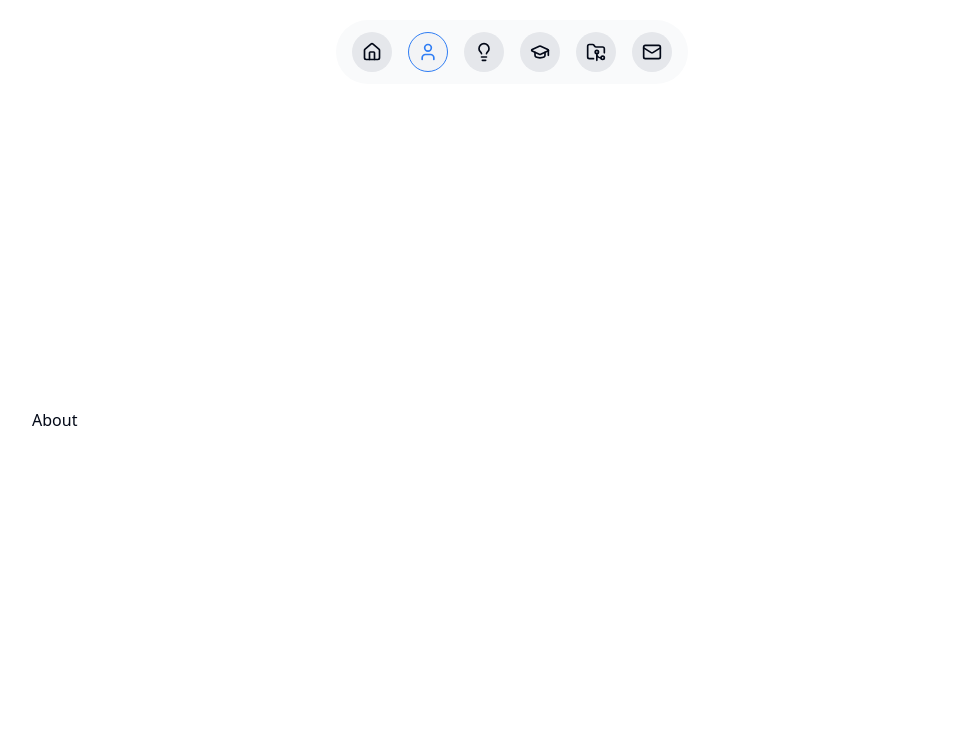
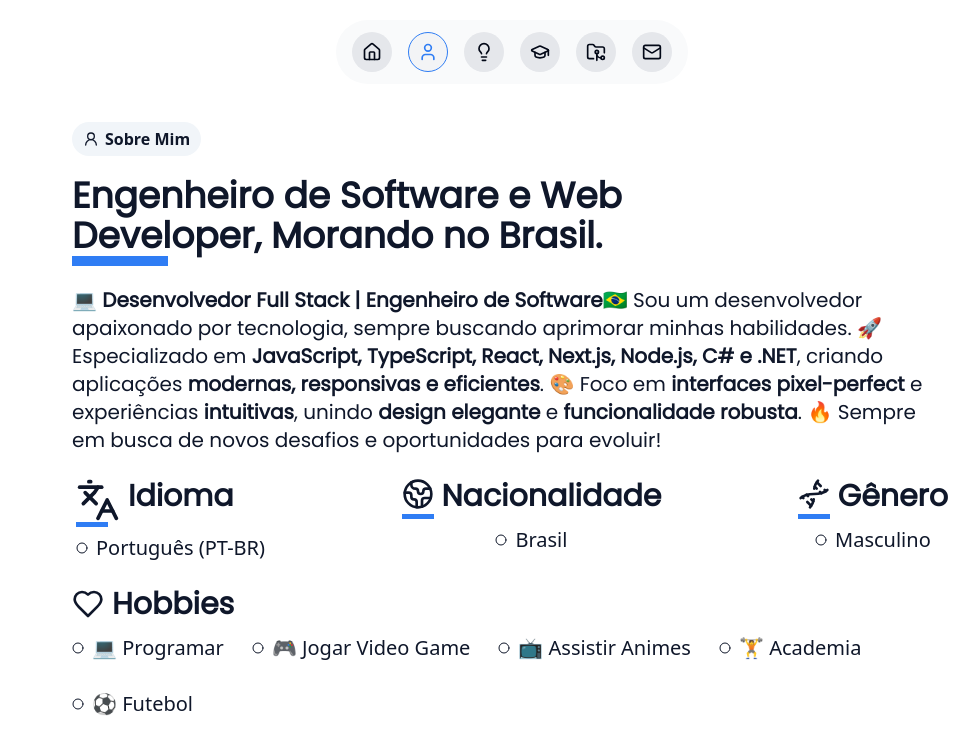
Before and after one commit to danieltinois/portfolio, a Next.js app: page /about in a window 1280 px wide. Shown: the top 754 px of the page, without its empty margins (128-1107 px from the left). Built offline with nearby package versions, Linux system fonts and the light colour scheme.

Commit message:
Complete about me and adjustments to navbar & sociallinks ✅

```diff
--- a/package.json
+++ b/package.json
@@ -19,6 +19,7 @@
     "next": "15.2.0",
     "react": "^19.0.0",
     "react-dom": "^19.0.0",
+    "react-icons": "^5.5.0",
     "tailwind-merge": "^3.0.2",
     "tailwindcss-animate": "^1.0.7",
     "three": "^0.174.0",
--- a/src/app/about/page.tsx
+++ b/src/app/about/page.tsx
@@ -1,7 +1,76 @@
-export default function About() {
+import Aboutfooter from "@/components/Aboutfooter";
+import FramerWrapper from "@/components/animation/FramerWrapper";
+import Heading from "@/components/Heading";
+import { Badge } from "@/components/ui/badge";
+import { Circle, Heart, User2 } from "lucide-react";
+
+const About = () => {
+  const items = [
+    { hobby: "💻 Programar" },
+    { hobby: "🎮 Jogar Video Game" },
+    { hobby: "📺 Assistir Animes" },
+    { hobby: "🏋️ Academia" },
+    { hobby: "⚽ Futebol" },
+  ];
+
   return (
-    <div>
-      About
+    <div className="relative flex flex-col items-start gap-5 overflow-hidden w-full px-6 sm:px-10">
+      <Badge variant="secondary" className="gap-1.5 py-1 text-sm sm:text-base">
+        <User2 className="h-4 w-4" />
+        Sobre Mim
+      </Badge>
+
+      <div className="flex flex-col gap-5 w-full">
+        <Heading>
+          Engenheiro de Software e Web <br className="hidden sm:block" />
+          Developer, Morando no Brasil.
+        </Heading>
+
+        <FramerWrapper y={0} x={100}>
+          <p className="font-poppins text-lg sm:text-xl w-full text-primary leading-relaxed">
+            💻{" "}
+            <strong>Desenvolvedor Full Stack | Engenheiro de Software</strong>
+            🇧🇷 Sou um desenvolvedor apaixonado por tecnologia, sempre buscando
+            aprimorar minhas habilidades. 🚀 Especializado em{" "}
+            <strong>
+              JavaScript, TypeScript, React, Next.js, Node.js, C# e .NET
+            </strong>
+            , criando aplicações{" "}
+            <strong>modernas, responsivas e eficientes</strong>. 🎨 Foco em{" "}
+            <strong>interfaces pixel-perfect</strong> e experiências{" "}
+            <strong>intuitivas</strong>, unindo <strong>design elegante</strong>{" "}
+            e <strong>funcionalidade robusta</strong>. 🔥 Sempre em busca de
+            novos desafios e oportunidades para evoluir!
+          </p>
+        </FramerWrapper>
+      </div>
+
+      <FramerWrapper
+        className="w-full flex flex-col lg:flex-row justify-between gap-5"
+        y={100}
+        delay={0.3}
+      >
+        <Aboutfooter />
+      </FramerWrapper>
+
+      <FramerWrapper className="w-full" y={100} delay={0.31}>
+        <h1 className="text-2xl sm:text-3xl font-poppins text-primary font-semibold flex items-center gap-2 relative">
+          <Heart className="h-7 w-7 sm:h-8 sm:w-8" /> Hobbies
+        </h1>
+
+        <div className="w-full flex flex-wrap justify-start gap-4 sm:gap-7 pt-3">
+          {items.map((val, indx) => (
+            <div
+              key={indx}
+              className="flex items-center gap-2 text-lg sm:text-xl text-primary"
+            >
+              <Circle className="h-3 w-3" /> {val.hobby}
+            </div>
+          ))}
+        </div>
+      </FramerWrapper>
     </div>
-  )
-}
+  );
+};
+
+export default About;
--- /dev/null
+++ b/src/components/Aboutfooter.tsx
@@ -0,0 +1,41 @@
+import { Circle, Dna, Globe2, Languages } from "lucide-react";
+
+const Aboutfooter = () => {
+  const items = [
+    {
+      name: "Idioma",
+      answer: "Português (PT-BR)",
+      icon: <Languages className="h-11 w-11" />,
+    },
+    {
+      name: "Nacionalidade",
+      answer: "Brasil",
+      icon: <Globe2 className="h-8 w-8" />,
+    },
+    {
+      name: "Gênero",
+      answer: "Masculino",
+      icon: <Dna className="h-8 w-8" />,
+    },
+  ];
+
+  return (
+    <>
+      {items.map((val, indx) => {
+        return (
+          <div className="p-1 w-fit relative" key={indx}>
+            <h1 className="gap-2 text-3xl font-poppins text-primary font-semibold relative flex icon_underline max-sm:text-2xl">
+              {val.icon}
+              {val.name}
+            </h1>
+            <div className="flex gap-2 justify-center items-center flex-row text-xl text-primary pt-3 max-lg:justify-start">
+              <Circle className="h-3 w-3" /> {val.answer}
+            </div>
+          </div>
+        );
+      })}
+    </>
+  );
+};
+
+export default Aboutfooter;
--- /dev/null
+++ b/src/components/Heading.tsx
@@ -0,0 +1,14 @@
+import FramerWrapper from "./animation/FramerWrapper";
+
+const Heading = ({ children }: { children: React.ReactNode }) => {
+  // CUSTOM HEADING FOR ALL PAGE
+  return (
+    <FramerWrapper y={0} x={-100}>
+      <h1 className="font-poppins text-primary font-bold text-4xl name_underline max-sm:text-2xl">
+        {children}
+      </h1>
+    </FramerWrapper>
+  );
+};
+
+export default Heading;
--- a/src/components/NavBar.tsx
+++ b/src/components/NavBar.tsx
@@ -24,12 +24,12 @@ import { usePathname } from "next/navigation";
 const Navbar = () => {
   const data = [
     {
-      title: "Home",
+      title: "Pagina Inicial",
       icon: <HomeIcon className="h-full w-full " />,
       href: "/",
     },
     {
-      title: "About",
+      title: "Sobre Mim",
       icon: <User className="h-full w-full " />,
       href: "/about",
     },
@@ -39,18 +39,18 @@ const Navbar = () => {
       href: "/skills",
     },
     {
-      title: "Education",
+      title: "Educação",
       icon: <GraduationCap className="h-full w-full " />,
       href: "/education",
     },
     {
-      title: "Projects",
+      title: "Projetos",
       icon: <FolderGit2 className="h-full w-full " />,
       href: "/projects",
     },
 
     {
-      title: "Contact us",
+      title: "Contate-me",
       icon: <Mail className="h-full w-full " />,
       href: "/contact",
     },
--- a/src/components/SocialLinks.tsx
+++ b/src/components/SocialLinks.tsx
@@ -1,9 +1,10 @@
-import { Linkedin } from "lucide-react";
+import { Github, Linkedin, RedoDotIcon } from "lucide-react";
 import React from "react";
 import FramerWrapper from "./animation/FramerWrapper";
 import Link from "next/link";
 import { cn } from "@/lib/utils";
 import { buttonVariants } from "./ui/button";
+import { PiRedditLogoBold } from "react-icons/pi";
 
 const SocialLinks = () => {
   const links = [
@@ -11,6 +12,16 @@ const SocialLinks = () => {
       name: "Linkedin",
       link: "https://www.linkedin.com/in/danieltinois/",
       icon: <Linkedin />,
+    },
+    {
+      name: "GitHub",
+      link: "https:/github.com/danieltinois/",
+      icon: <Github />,
+    },
+    {
+      name: "Reddit",
+      link: "https://www.reddit.com/user/Driko0/",
+      icon: <PiRedditLogoBold size={30} />,
     },
   ];
   return (
```
Also changed, not shown: src/components/animation/DockAnimation.tsx (+26 -27 lines), 1 other file (tests, documents, lock files or other folders).
